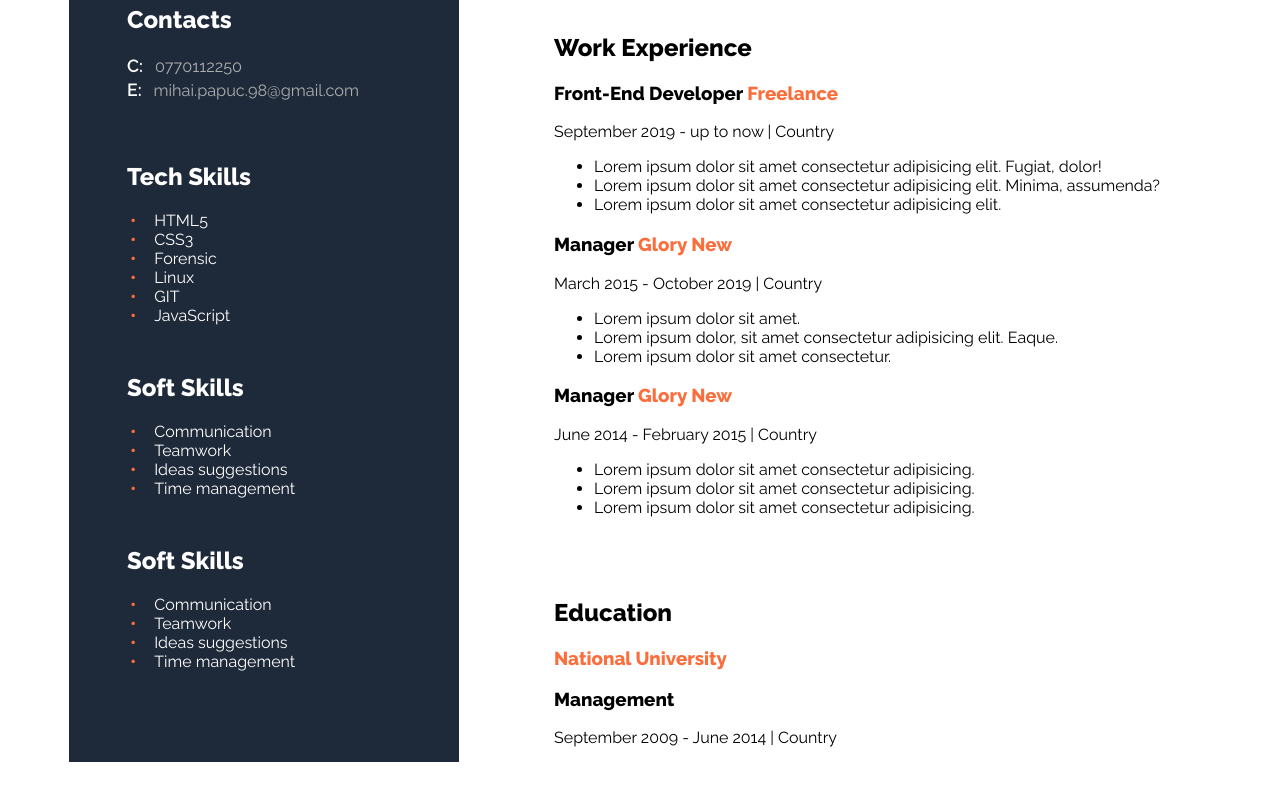
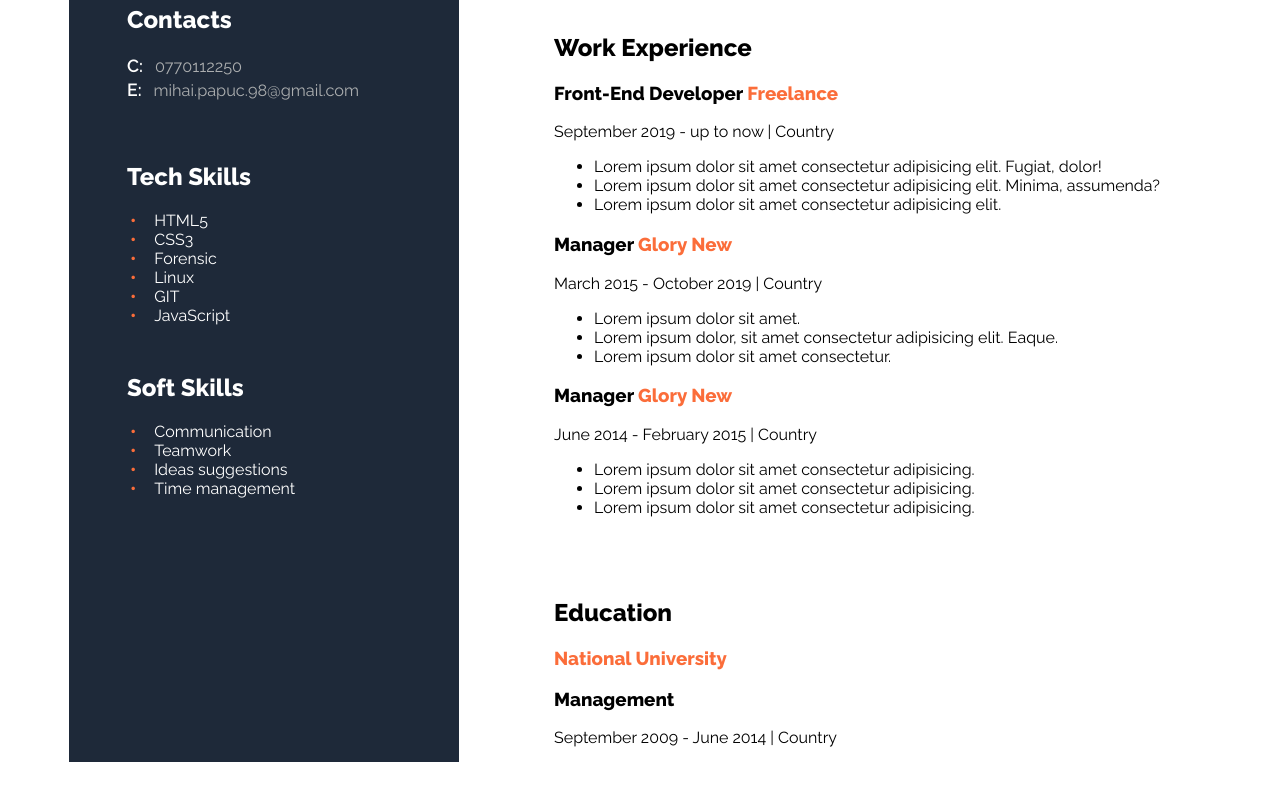
Before and after one commit to MihaiPapuc/MyCV, a plain HTML site: page root/index.html in a window 1280 px wide. Shown: the part 437-1237 px from the top of the page. Drawn offline with Linux system fonts and the light colour scheme.

Commit message:
remove div section

```diff
--- a/root/index.html
+++ b/root/index.html
@@ -129,15 +129,6 @@
                     <li>Time management</li>
                 </ul>
             </div>
-            <div class="soft-skills">
-                <h2>Soft Skills</h2>
-                <ul>
-                    <li>Communication</li>
-                    <li>Teamwork</li>
-                    <li>Ideas suggestions</li>
-                    <li>Time management</li>
-                </ul>
-            </div>
         </aside>
     </div>
 </body>
```
